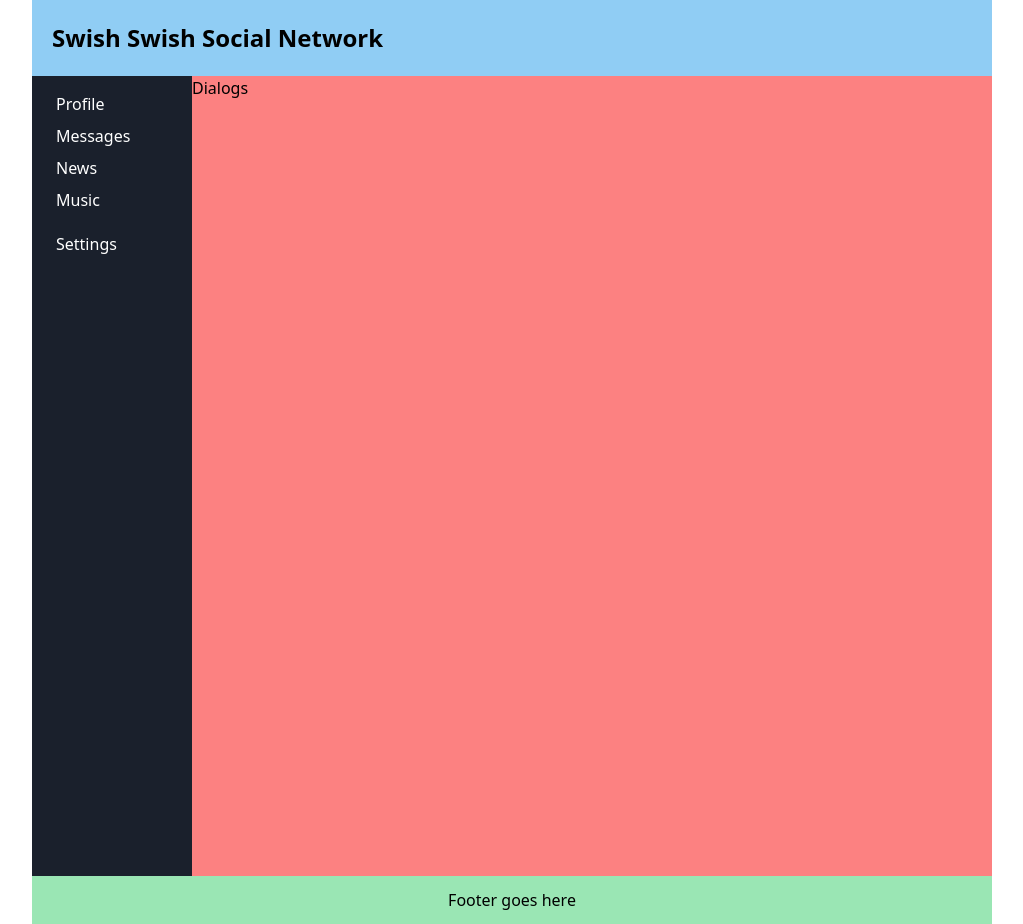
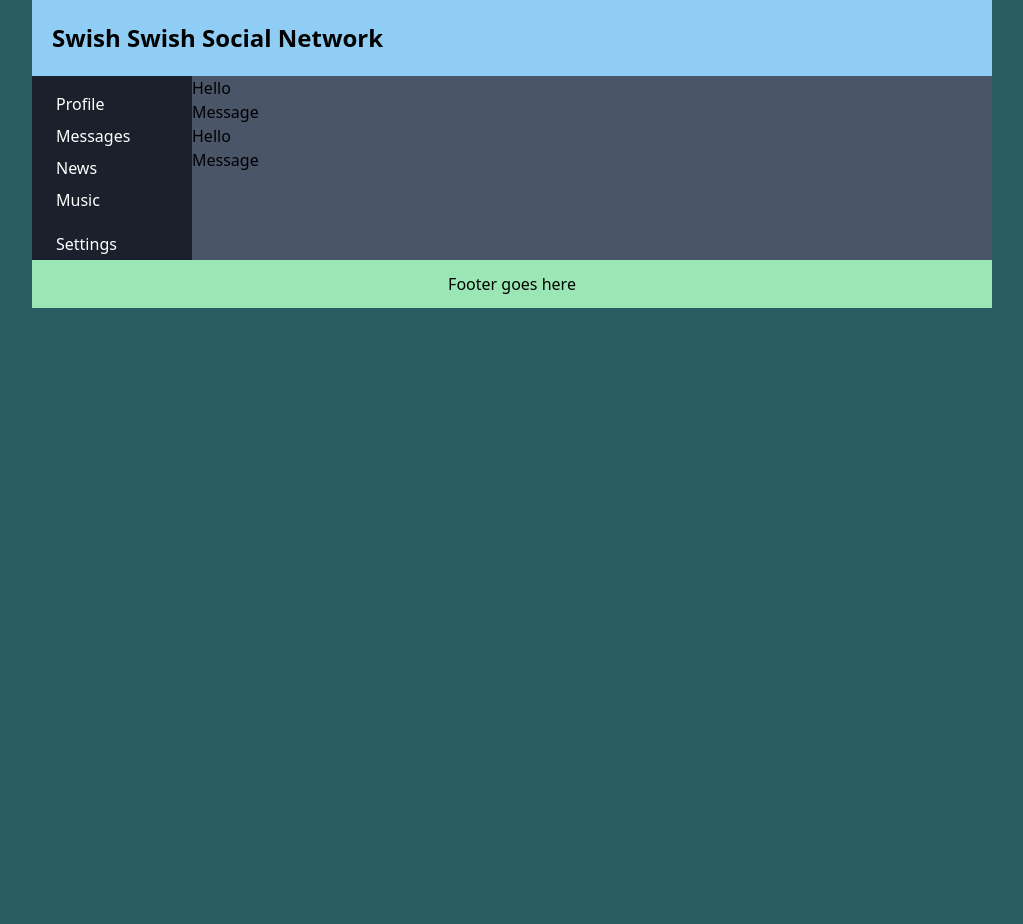
Before and after one commit to TimSeryakov/social-network-tw-ts, a React (Create React App) app: page /profile in a window 1280 px wide. Shown: the whole page, without its empty margins (128-1151 px from the left). After the commit the page ends 800 px from the top, so only its background shows below. Built offline with nearby package versions, Linux system fonts and the light colour scheme; what tailwindcss-pixel-dimensions would draw is missing.

Commit message:
Router added

```diff
--- a/package.json
+++ b/package.json
@@ -10,12 +10,14 @@
     "@types/node": "^14.0.27",
     "@types/react": "^16.9.46",
     "@types/react-dom": "^16.9.8",
+    "@types/react-router-dom": "^5.1.5",
     "cross-env": "^7.0.2",
     "npm-run-all": "^4.1.5",
     "postcss-cli": "^7.1.1",
     "postcss-preset-env": "^6.7.0",
     "react": "^16.13.1",
     "react-dom": "^16.13.1",
+    "react-router-dom": "^5.2.0",
     "react-scripts": "3.4.3",
     "tailwindcss": "^1.7.1",
     "tailwindcss-pixel-dimensions": "^1.0.2",
--- a/public/index.html
+++ b/public/index.html
@@ -26,9 +26,9 @@
     -->
     <title>React App</title>
   </head>
-  <body class="h-screen">
+  <body>
     <noscript>You need to enable JavaScript to run this app.</noscript>
-    <div id="root" class="h-full"></div>
+    <div id="root"></div>
     <!--
       This HTML file is a template.
       If you open it directly in the browser, you will see an empty page.
--- /dev/null
+++ b/src/components/App.css
@@ -0,0 +1,4 @@
+html, body {
+  height: 100%;
+  background-color: #285e61;
+}
--- a/src/components/App.tsx
+++ b/src/components/App.tsx
@@ -1,20 +1,27 @@
 import React, {FC} from 'react';
+import {BrowserRouter, Route} from 'react-router-dom';
+import './App.css';
 import {Header} from "./Header/Header";
 import {Sidebar} from "./Sidebar/Sidebar";
-import {Profile} from "./Profile/Profile";
 import {Footer} from "./Footer/Footer";
 import {Dialogs} from "./Dialogs/Dialogs";
+import {Profile} from "./Profile/Profile";
 
 const App: FC = () => (
-    <>
-      <Header/>
-        <div className="container flex h-full bg-red-400">
+    <BrowserRouter>
+      <div className="">
+        <Header/>
+        <div className="container flex min-h-full bg-red-400">
           <Sidebar/>
-          {/*<Profile/>*/}
-          <Dialogs/>
+
+          <main className="flex-grow bg-gray-700">
+            <Route path={"/messages"} component={Dialogs}/>
+            <Route path={"/profile"} component={Profile}/>
+          </main>
         </div>
         <Footer/>
-    </>
+      </div>
+    </BrowserRouter>
 )
 
 export default App;
--- a/src/components/Dialogs/Dialogs.tsx
+++ b/src/components/Dialogs/Dialogs.tsx
@@ -3,8 +3,8 @@ import React from 'react';
 
 export const Dialogs = () => {
   return (
-      <main>
+      <>
         <h2>Dialogs</h2>
-      </main>
+      </>
   )
 }
--- a/src/components/Profile/Profile.tsx
+++ b/src/components/Profile/Profile.tsx
@@ -4,11 +4,8 @@ import {MyPosts} from "./MyPosts/MyPosts";
 
 export const Profile = () => {
   return (
-      <main className="h-full w-full bg-gray-700">
-
-
-
+      <>
         <MyPosts/>
-      </main>
+      </>
   )
 }
--- a/src/components/Sidebar/Sidebar.tsx
+++ b/src/components/Sidebar/Sidebar.tsx
@@ -5,11 +5,11 @@ export const Sidebar = () => {
   return (
       <aside className="w-40 bg-gray-900 h-full">
         <ul className="pt-3">
-          <li className=""><a href="#" className="text-white block hover:bg-gray-800 py-1 pl-6">Profile</a></li>
-          <li className=""><a href="#" className="text-white block hover:bg-gray-800 py-1 pl-6">Messages</a></li>
-          <li className=""><a href="#" className="text-white block hover:bg-gray-800 py-1 pl-6">News</a></li>
-          <li className=""><a href="#" className="text-white block hover:bg-gray-800 py-1 pl-6">Music</a></li>
-          <li className="mt-3"><a href="#" className="text-white block hover:bg-gray-800 py-1 pl-6">Settings</a></li>
+          <li className=""><a href={"/profile"} className="text-white block hover:bg-gray-800 py-1 pl-6">Profile</a></li>
+          <li className=""><a href={"/messages"} className="text-white block hover:bg-gray-800 py-1 pl-6">Messages</a></li>
+          <li className=""><a href={"/news"} className="text-white block hover:bg-gray-800 py-1 pl-6">News</a></li>
+          <li className=""><a href={"/music"} className="text-white block hover:bg-gray-800 py-1 pl-6">Music</a></li>
+          <li className="mt-3"><a href={"/settings"} className="text-white block hover:bg-gray-800 py-1 pl-6">Settings</a></li>
         </ul>
       </aside>
   )
```
Also changed, not shown: 1 other file (tests, documents, lock files or other folders).
